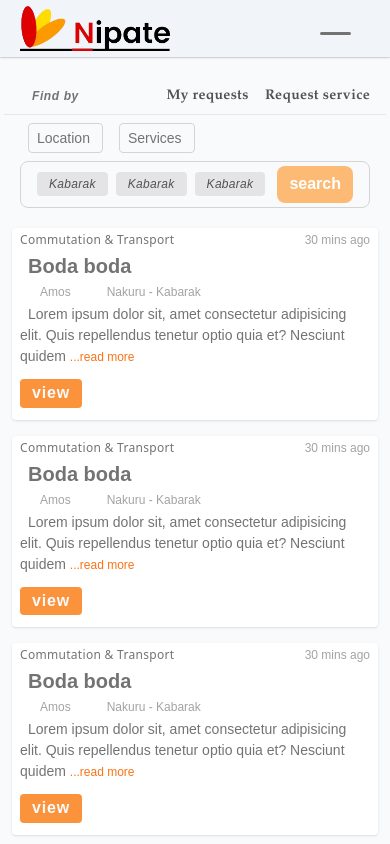
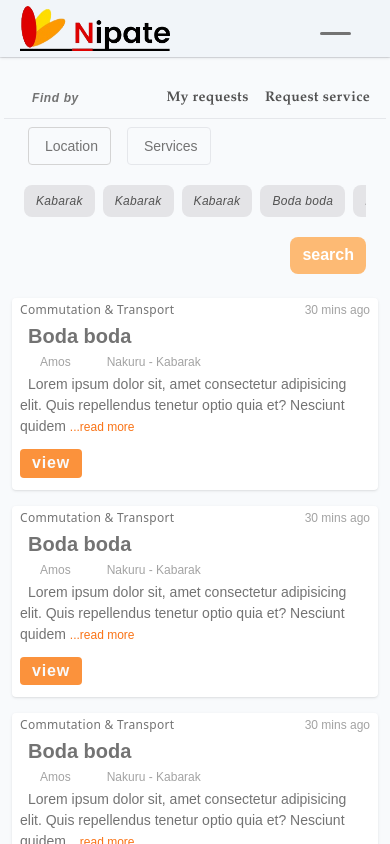
Before and after one commit to Amos-Ditto/NipateWebapp, a Nuxt app: page /index/services in a window 390 px wide. Built offline with nearby package versions, Linux system fonts and the light colour scheme; no server answers.

Commit message:
🔄 mobile service filters

```diff
--- a/components/DropDowns/LocationDropDown.vue
+++ b/components/DropDowns/LocationDropDown.vue
@@ -59,7 +59,7 @@ const toggleGroupLocation = ():void => {
                     <div class="i-mdi-magnify absolute left-0 translate-x-[150%] translate-y-[10%]" />
                 </div>
                 <hr>
-                <h3 class=" text-xs italic px-4">select by this tags</h3>
+                <h3 class=" text-xs italic px-4">select your location by this tags</h3>
                 <div class="group-btn flex flex-wrap items-center w-full max-h-[130px] gap-4 px-4 py-4 overflow-y-auto">
                     <button v-for="(town, index) in towns" :key="index">{{town.name}}</button>
                 </div>
--- /dev/null
+++ b/components/DropDowns/SelectedFilters.vue
@@ -0,0 +1,33 @@
+<template>
+    <div class="mobile-filter-tags w-full flex flex-col items-start justify-around px-1 gap-1">
+        <div class="filter-tags w-full text-neutral-600 overflow-x-auto flex flex-row flex-nowrap gap-2 items-center py-2">
+            <button><span>Kabarak</span></button>
+            <button><span>Kabarak</span></button>
+            <button><span>Kabarak</span></button>
+            <button><span>Boda boda</span></button>
+            <button><span>Movers</span></button>
+            <button><span>Kabarak</span></button>
+            <button><span>Kabarak</span></button>
+            <button><span>Kabarak</span></button>
+            <button><span>Boda boda</span></button>
+            <button><span>Movers</span></button>
+        </div>
+        <div class="search-div w-full flex justify-end items-center pt-2">
+            <button class="search-btn bg-orange-300 hover:bg-orange-500 px-3 py-1 rounded-lg text-white font-bold flex items-center">search</button>
+        </div>
+    </div>
+</template>
+
+<style scoped>
+
+.search-btn {
+    transition: background-color 300ms ease;
+}
+.filter-tags button {
+    @apply flex items-center;
+    @apply bg-zinc-200 rounded-lg px-3 py-2 text-xs tracking-wide italic hover:bg-slate-300;
+}
+.filter-tags button span {
+    @apply flex whitespace-nowrap;
+}
+</style>
--- a/pages/index/services.vue
+++ b/pages/index/services.vue
@@ -1,13 +1,13 @@
 <script setup lang="ts">
+import Locations from '~~/types/LocationTypes';
 const config = useRuntimeConfig();
 const apierror = ref<boolean>(false);
 const instantloading = ref<boolean>(false);
 
-interface ApiCounties {
-    id: Number;
-    Name: String;
-}
-const apicounties = ref<ApiCounties[]>();
+const openfiltercounter = ref<boolean>(true);
+const filterlocationtags = ref<Locations[]>();
+
+const apicounties = ref<Locations[]>();
 
 const searchlocationmobile = ref<boolean>(false);
 
@@ -46,7 +46,7 @@ initialApiRequest();
     <main class="w-full flex flex-col py-1 gap-2 overflow-y-auto relative min-h-[80vh]">
         <div class="navigation-bar w-full flex flex-row justify-between lg:md:justify-start items-center">
             <div class="mobile-search-btn lg:hidden text-neutral-500 px-4">
-                <button>Find by <div class="i-mdi-filter-variant text-base" /></button>
+                <button class="py-1">Find by <div class="i-mdi-filter-variant text-base" /></button>
             </div>
             <div class="links flex flex-row md:gap-8">
                 <button>My requests</button>
@@ -56,25 +56,22 @@ initialApiRequest();
         <hr>
         <section class="w-full lg:hidden flex flex-row gap-4 px-6">
             <div class="mobile-view-filter text-neutral-500 relative">
-                <button class="btn-location" @click="searchLocationMobile">Location <div class="i-mdi-map-marker" /></button>
+                <button
+                    class="btn-location" :class="searchlocationmobile ? 'border-green-500 text-green-500' : 'border-neutral-300'"
+                    @click="searchLocationMobile"
+                >
+                    <div class="i-mdi-map-marker" /> Location</button>
                 <Transition name="drop-down">
                     <LazyDropDownsLocationDropDown v-if="searchlocationmobile" :counties="apicounties" :instantloading="instantloading" />
                 </Transition>
             </div>
             <div class="mobile-view-filter text-neutral-500 relative flex items-center justify-center">
-                <button class="btn-location">Services <div class="i-mdi-account-wrench" /></button>
+                <button class="btn-location"><div class="i-mdi-account-wrench" /> Services</button>
                 <!-- <LazyDropDownsServicesDropDown /> -->
             </div>
         </section>
-        <section class="w-full px-4">
-            <div class="mobile-filter-tags border border-neutral-300 py-1 rounded-lg w-full flex flex-row items-center justify-between px-4">
-                <div class="filter-tags w-[80%] text-neutral-600 flex flex-wrap gap-2">
-                    <button class="bg-zinc-200 rounded px-3 py-1 text-xs tracking-wide italic">Kabarak</button>
-                    <button class="bg-zinc-200 rounded px-3 py-1 text-xs tracking-wide italic">Kabarak</button>
-                    <button class="bg-zinc-200 rounded px-3 py-1 text-xs tracking-wide italic">Kabarak</button>
-                </div>
-                <button class="bg-orange-300 px-3 py-1 rounded-lg text-white font-bold">search</button>
-            </div>
+        <section class="filter-container w-full px-4 lg:hidden py-1">
+            <DropDownsSelectedFilters v-if="openfiltercounter" />
         </section>
         <section class="w-full flex flex-row justify-evenly">
 
@@ -145,8 +142,14 @@ initialApiRequest();
     @apply flex flex-row items-center text-xs font-semibold italic px-3 tracking-wider gap-1.5;
 }
 .mobile-view-filter .btn-location {
-    @apply px-2 border border-neutral-300 py-1 flex flex-row items-center gap-1 text-sm rounded;
+    @apply px-3 border py-2 flex flex-row items-center gap-1 text-sm rounded;
     @apply hover:text-green-500;
     transition: color 300ms ease , border 300ms ease;
 }
+.mobile-filter-tags .filters-tags button {
+    transition: background-color 300ms ease;
+}
+.filter-container {
+    transition: height 300ms ease;
+}
 </style>
```
